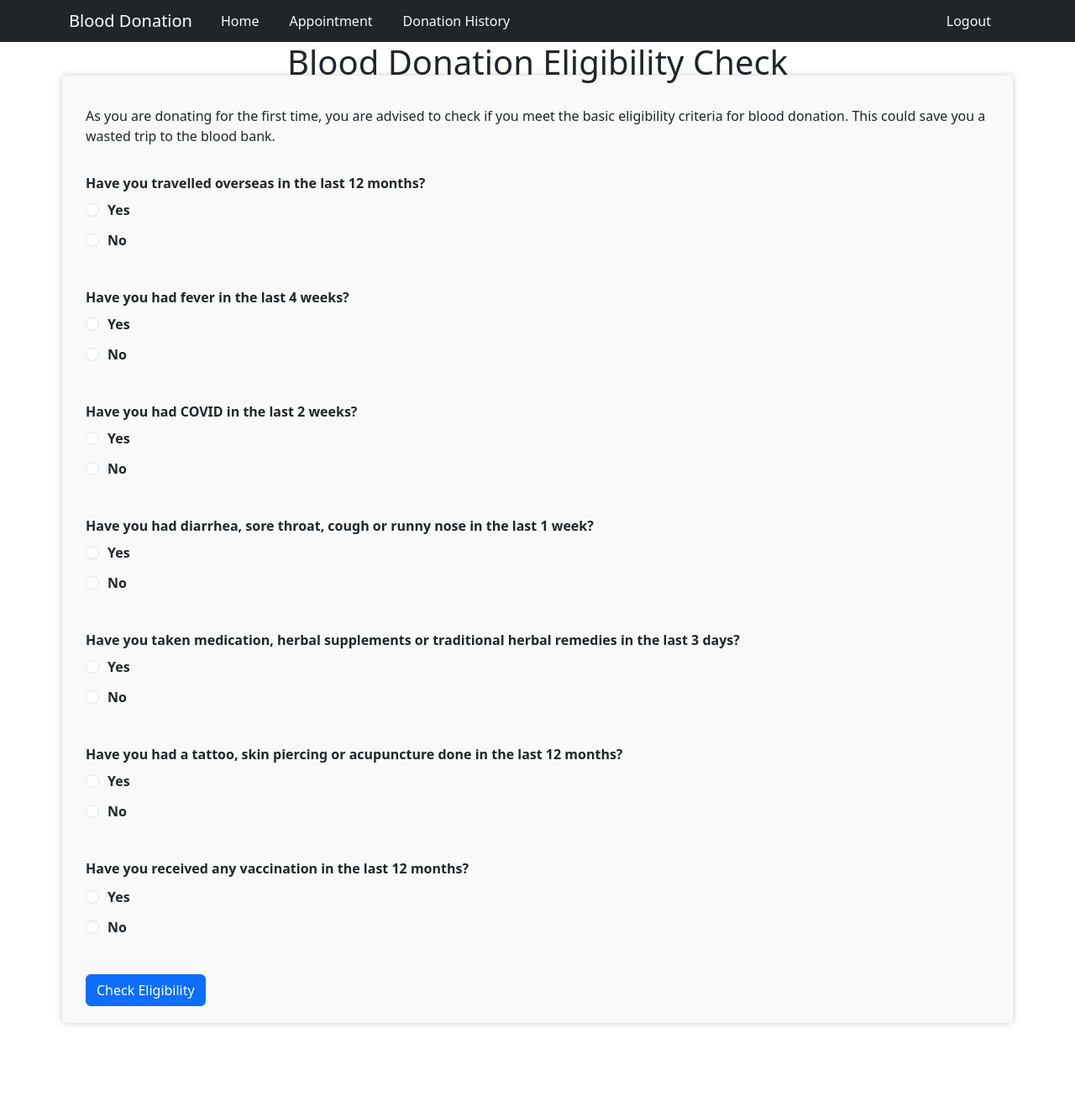
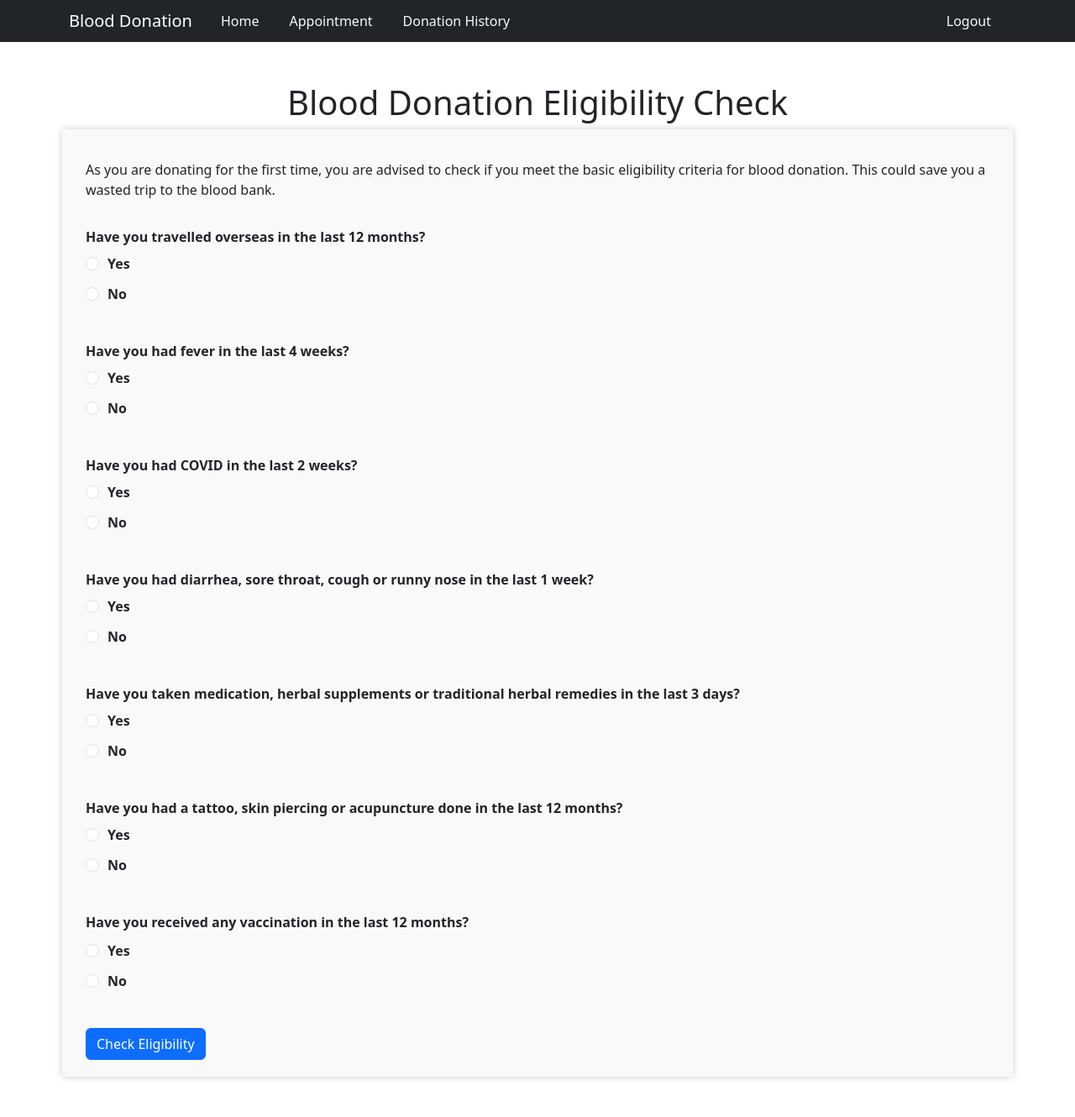
Before and after one commit to ZhengWeiHo/G36_CSC2008Project, a Flask app: page /eligibility in a window 1280 px wide. Shown: the whole page at 84% size. Before the commit the page ends 1221 px from the top, so only its background shows below. Run offline with Flask 2, Linux system fonts and the light colour scheme.

Commit message:
More updates

```diff
--- a/website/templates/eligibility_check.html
+++ b/website/templates/eligibility_check.html
@@ -36,8 +36,8 @@
 {% extends "base.html" %}
 
 {% block text %}
-<div class="container">
-    <h1>Blood Donation Eligibility Check</h1>
+<div class="container my-5">
+    <h1 class="mb-4">Blood Donation Eligibility Check</h1>
     <form id="eligibility-form" class="row g-3 needs-validation" novalidate>
         <p>As you are donating for the first time, you are advised to check if you meet the basic eligibility criteria for blood donation. This could save you a wasted trip to the blood bank.</p>
         <div class="mb-3">
```
Also changed, not shown: website/blood_donation.db.
